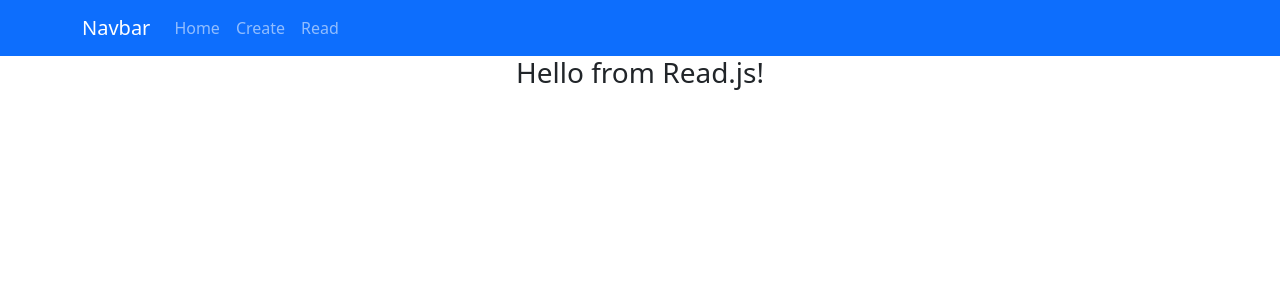
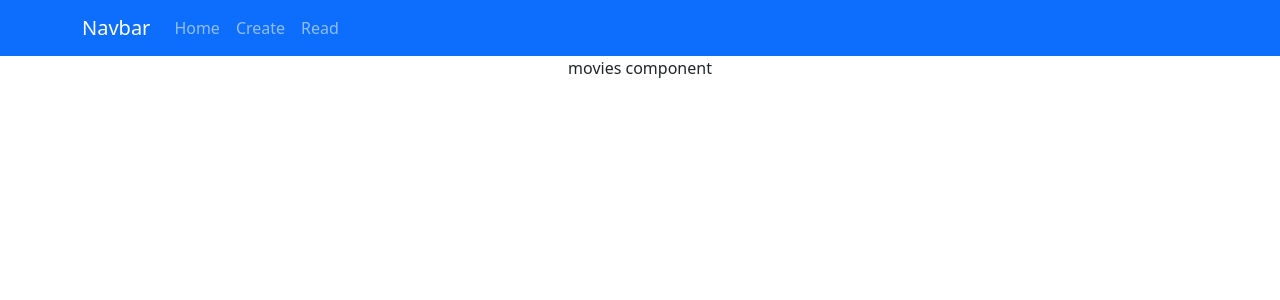
Before and after one commit to sarahoconnor10/DRQ_Lab4, a React (Create React App) app: page /read in a window 1280 px wide. Shown: the top 300 px of the page. Built offline with nearby package versions, Linux system fonts and the light colour scheme.

Commit message:
created Movies.js and added movie data to Read.js

```diff
--- /dev/null
+++ b/src/Movies.js
@@ -0,0 +1,14 @@
+// New movies component to display movie data
+
+
+const Movies = (props) => {
+    return(
+        <div>
+            movies component
+            {console.log(props.myMovies)}
+
+        </div>
+    )
+};
+
+export default Movies;
--- a/src/Read.js
+++ b/src/Read.js
@@ -1,7 +1,36 @@
 //New component to hold Read content
+import Movies
+    from "./Movies";
+const Read = () => {
+    const movies = [
+        {
+            "Title": "Avengers: Infinity War",
+            "Year": "2018",
+            "imdbID": "tt4154756",
+            "Type": "movie",
+            "Poster": "https://m.media-amazon.com/images/M/MV5BMjMxNjY2MDU1OV5BMl5BanBnXkFtZTgwNzY1MTUwNTM@._V1_SX300.jpg"
+        },
+        {
+            "Title": "Captain America: Civil War",
+            "Year": "2016",
+            "imdbID": "tt3498820",
+            "Type": "movie",
+            "Poster": "https://m.media-amazon.com/images/M/MV5BMjQ0MTgyNjAxMV5BMl5BanBnXkFtZTgwNjUzMDkyODE@._V1_SX300.jpg"
+        },
+        {
+            "Title": "World War Z",
+            "Year": "2013",
+            "imdbID": "tt0816711",
+            "Type": "movie",
+            "Poster": "https://m.media-amazon.com/images/M/MV5BNDQ4YzFmNzktMmM5ZC00MDZjLTk1OTktNDE2ODE4YjM2MjJjXkEyXkFqcGdeQXVyNTA4NzY1MzY@._V1_SX300.jpg"
+        }
+    ];
+    return (
+        <div>
+            <Movies myMovies = {movies}/>
 
-const Read = () => {
-    return <h3>Hello from Read.js!</h3>;
+        </div>
+    )
 };
 
 export default Read;
```
